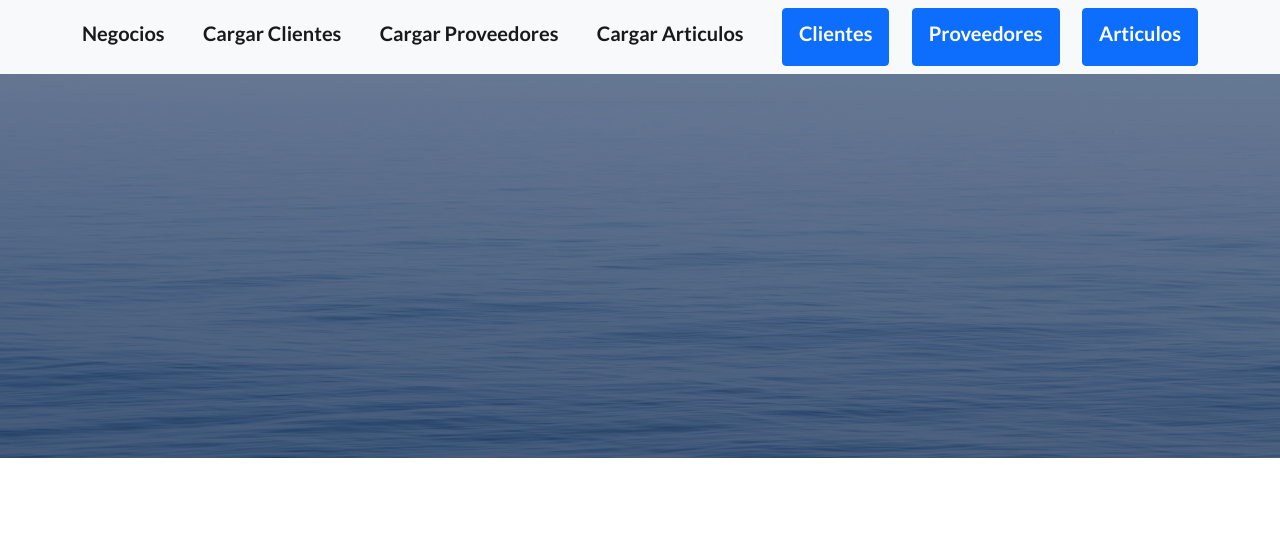
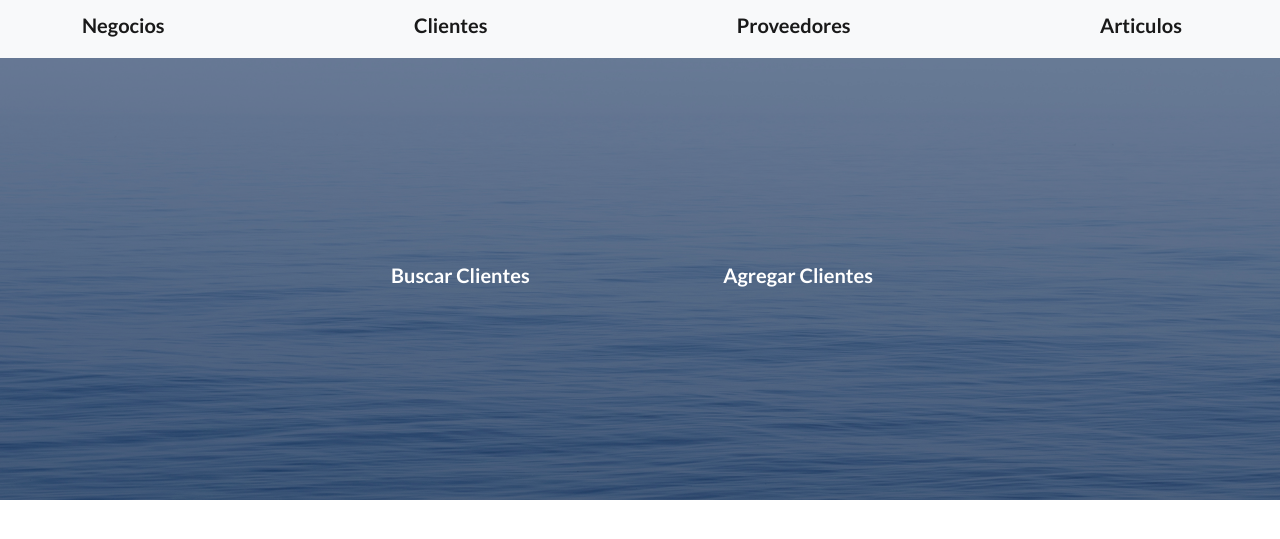
Before and after one commit to Juanimanzoni/MVT_Banak_Melo_Manzoni, a Django app: page /AppNegocio/clientes/ in a window 1280 px wide. Shown: the top 539 px of the page. Run offline with Django 4.2, Linux system fonts and the light colour scheme; parts of the project's set-up code (start-up, migrations or seed data) failed here and were passed over; some libraries are stand-ins or nearby versions.

Commit message:
arreglo distribuidores

```diff
--- a/AppNegocio/templates/AppNegocio/clientes.html
+++ b/AppNegocio/templates/AppNegocio/clientes.html
@@ -3,7 +3,21 @@
 
 {% block titulo %}
 
+<nav class="navbar navbar-light">
+    <div class="container">
+        <a class="navbar-brand" style="color:white" href="{% url 'busquedaClientes' %}"><h5>Buscar Clientes</h5></a>
+        <a class="navbar-brand" style="color:white" href="{% url 'clientesFormulario' %}"><h5>Agregar Clientes</h5></a>
 
+
+
+
+
+
+
+
+
+    </div>
+</nav>
 
 
 {% endblock %}
--- a/AppNegocio/templates/AppNegocio/padre.html
+++ b/AppNegocio/templates/AppNegocio/padre.html
@@ -22,15 +22,13 @@
         <nav class="navbar navbar-light bg-light static-top">
             <div class="container">
                 <a class="navbar-brand" href="{% url 'inicio' %}"><h5>Negocios</h5></a>
-                <a class="navbar-brand" href="{% url 'clientesFormulario' %}"><h5>Cargar Clientes</h5></a>
-                <a class="navbar-brand" href="{% url 'proveedoresFormulario' %}"><h5>Cargar Proveedores</h5></a>
-                <a class="navbar-brand" href="{% url 'articulosFormulario' %}"><h5>Cargar Articulos</h5></a>
+                <a class="navbar-brand" href="{% url 'clientes' %}"><h5>Clientes</h5></a>
+                <a class="navbar-brand" href="{% url 'proveedores' %}"><h5>Proveedores</h5></a>
+                <a class="navbar-brand" href="{% url 'articulos' %}"><h5>Articulos</h5></a>
 
 
 
-                <a class="btn btn-primary" href="{% url 'busquedaClientes' %}"><h5>Clientes</h5></a>
-                <a class="btn btn-primary" href="{% url 'busquedaProveedores' %}"><h5>Proveedores</h5></a>
-                <a class="btn btn-primary" href="{% url 'busquedaArticulos' %}"><h5>Articulos</h5></a>
+
 
                 <!---<a class="btn btn-primary" href="#signup">Sign Up</a>-->
 
```
Also changed, not shown: AppNegocio/templates/AppNegocio/articulos.html (+14 -0 lines), AppNegocio/templates/AppNegocio/proveedores.html (+16 -0 lines).
